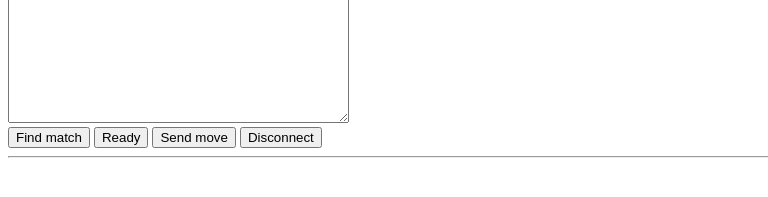
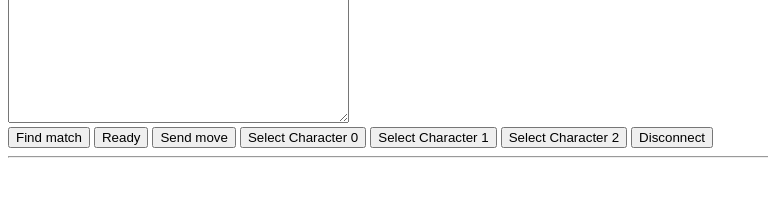
Before and after one commit to razvanpat/spudz-server, a website: page client.html in a window 1280 px wide. Shown: the part 91-288 px from the top of the page, without its empty margins (0-768 px from the left). Drawn offline with Linux system fonts and the light colour scheme.

Commit message:
added character selection buttons

```diff
--- a/client.html
+++ b/client.html
@@ -92,6 +92,15 @@
     });
   }
 
+  function selectCharacter(charId){
+      doSendObj({
+        event: 'character_selection',
+        param: {
+            characterId : charId
+        }
+      });
+  }
+
 
 </script>
 
@@ -109,6 +118,11 @@
   <input type="button" value="Find match" onclick="findMatch()" />
   <input type="button" value="Ready" onclick="sendReady()" />
   <input type="button" value="Send move" onclick="sendMove()" />
+
+  <input type="button" value="Select Character 0" onclick="selectCharacter(0)" />
+  <input type="button" value="Select Character 1" onclick="selectCharacter(1)" />
+  <input type="button" value="Select Character 2" onclick="selectCharacter(2)" />
+
   <input type="button" value="Disconnect" onclick="disconnect()" />
 </div>
 
```
